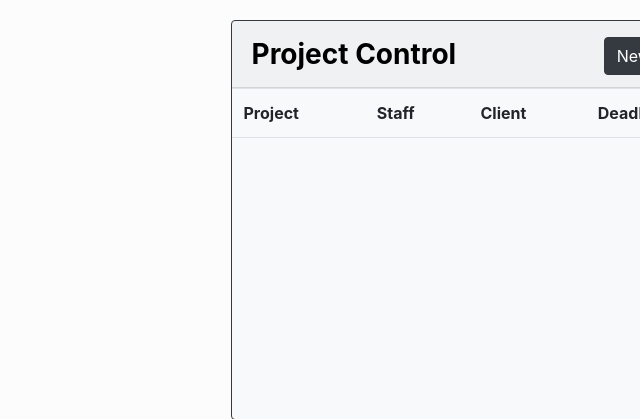
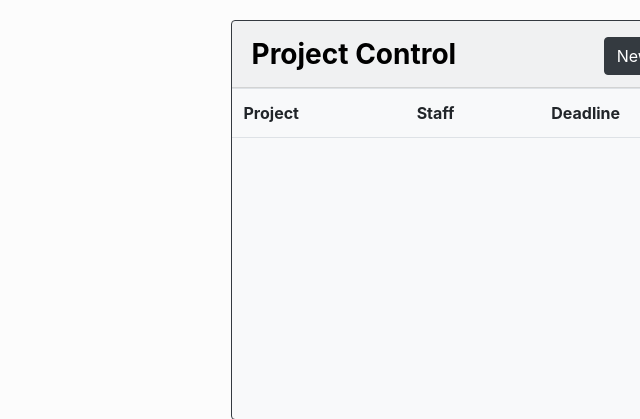
Before and after one commit to avdhari/hod-status, a Django app: page / in a window 1440 px wide; the page is wider, and only the part inside the window is pictured. Shown: the part 56-475 px from the top of that part, without its empty margins (800-1440 px from the left). Run offline with Django 3.2, Linux system fonts and the light colour scheme; the visitor is signed in with stand-in values (Sample User, id 1); data comes from the database, SQL or seed files in the repository; data that the repository does not hold is empty; parts of the project's set-up code (start-up, migrations or seed data) failed here and were passed over; some libraries are stand-ins or nearby versions.

Commit message:
removed client data from admin page

```diff
--- a/templates/status/admin.html
+++ b/templates/status/admin.html
@@ -86,7 +86,6 @@
                 <tr>
                   <th scope="col">Project</th>
                   <th scope="col">Staff</th>
-                  <th scope="col">Client</th>
                   <th scope="col">Deadline</th>
 
                 </tr>
@@ -100,7 +99,6 @@
                           <tr>
                             <td><a href="{% url 'project-detail' project.slug %}">{{project.name}}</a></td>
                             <td>{{project.assigned_to}}</td>
-                            <td>{{project.client_name}}</td>
                             <td class="btn btn-sm text-light" style="margin: 3px 2px; height: 40px; background-color:{{project.get_remaining_days}}">{{project.deadline}}</td>
                           </tr>
                     {% endfor %}
```
